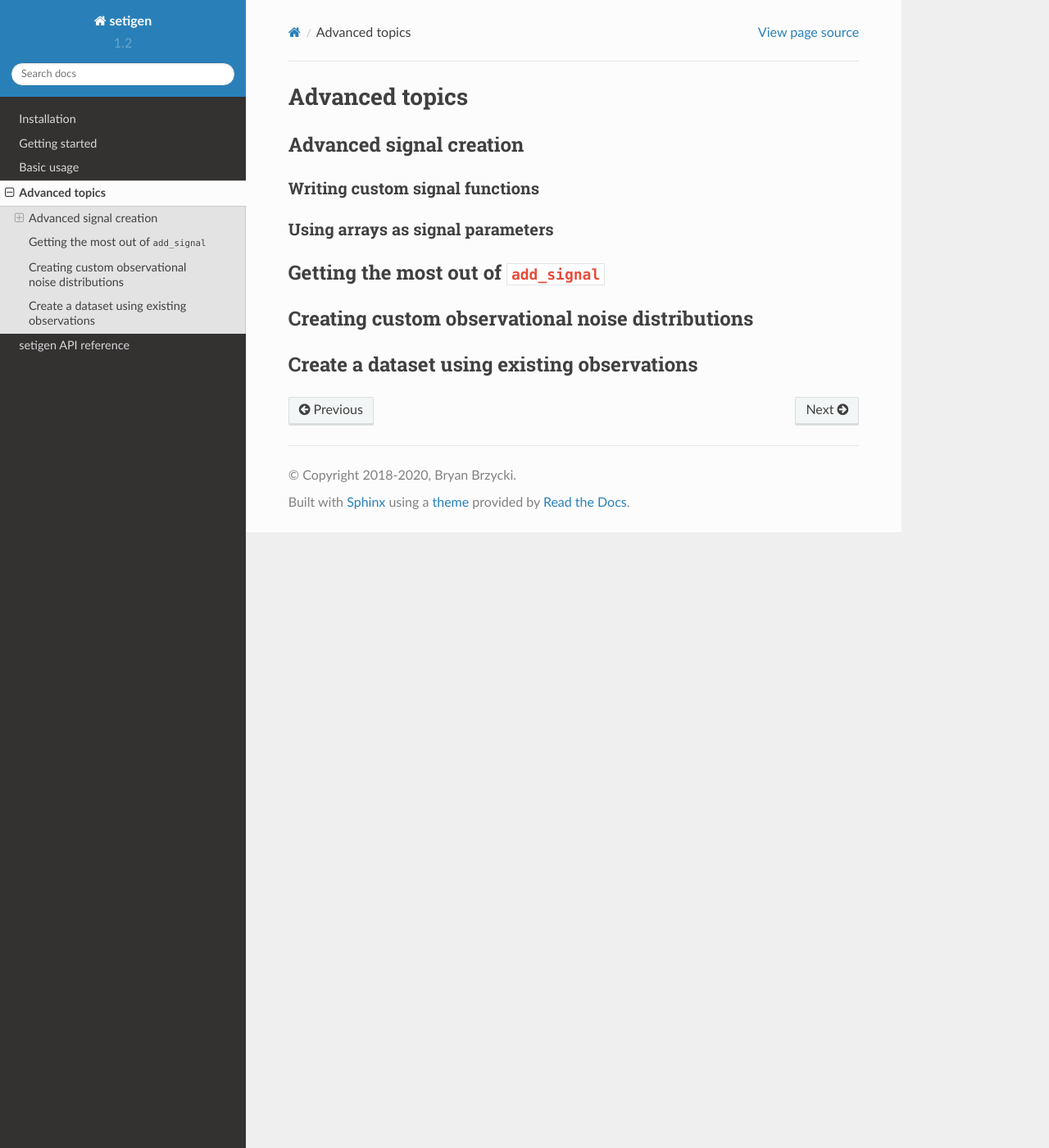
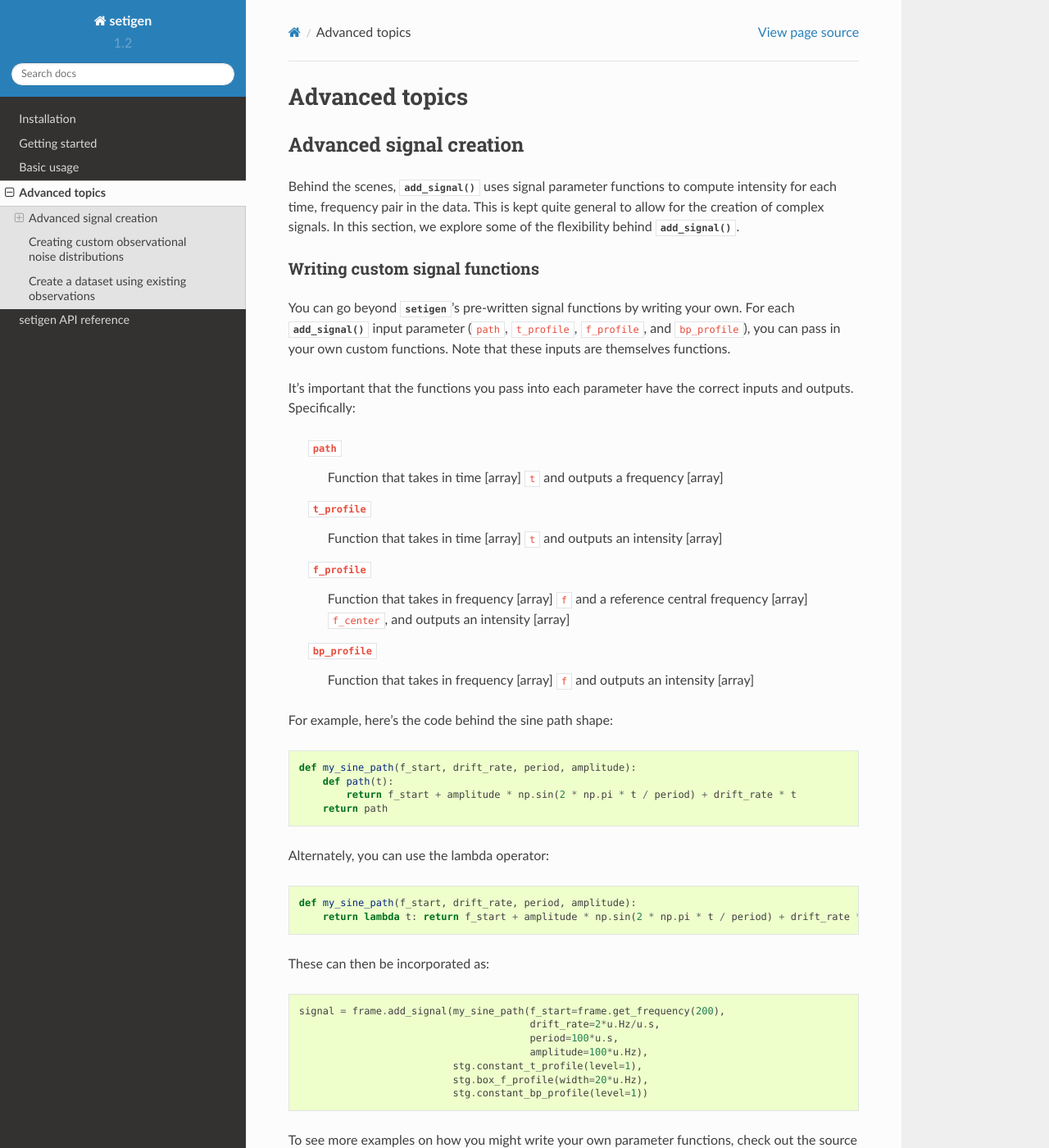
Before and after one commit to bbrzycki/setigen, a Sphinx documentation site: the page built from docs/source/advanced.rst, in a window 1280 px wide and 1400 px high. Shown: the whole window at 82% size. Built offline with Sphinx 7.4.7 and the Read the Docs theme 2.0.0, drawn with Linux system fonts in a browser that asks for light colours; some of the changed text lies outside the part shown.

Commit message:
Write custom add_signal parameter doc section

```diff
--- a/docs/source/advanced.rst
+++ b/docs/source/advanced.rst
@@ -5,28 +5,116 @@ Advanced topics
 ===============
 
 Advanced signal creation
--------------------------
+------------------------
+
+Behind the scenes, :func:`~setigen.frame.Frame.add_signal` uses signal parameter
+functions to compute intensity for each time, frequency pair in the data. This
+is kept quite general to allow for the creation of complex signals. In this
+section, we explore some of the flexibility behind :func:`~setigen.frame.Frame.add_signal`.
 
 Writing custom signal functions
-~~~~~~~~~~~~~~~~~~~~~~~~~~~~~~~~~
+^^^^^^^^^^^^^^^^^^^^^^^^^^^^^^^
+
+You can go beyond :mod:`setigen`'s pre-written signal functions by
+writing your own. For each :func:`~setigen.frame.Frame.add_signal` input parameter
+(:code:`path`, :code:`t_profile`, :code:`f_profile`, and :code:`bp_profile`),
+you can pass in your own custom functions. Note that these inputs are themselves functions.
+
+It's important that the functions you pass into each parameter have the correct
+inputs and outputs. Specifically:
+
+    :code:`path`
+        Function that takes in time [array] ``t`` and outputs a frequency [array]
+
+    :code:`t_profile`
+        Function that takes in time [array] ``t`` and outputs an intensity [array]
+
+    :code:`f_profile`
+        Function that takes in frequency [array] ``f`` and a reference central
+        frequency [array] ``f_center``, and outputs an intensity [array]
+
+    :code:`bp_profile`
+        Function that takes in frequency [array] ``f`` and outputs an intensity [array]
+
+For example, here's the code behind the sine path shape:
+
+.. code-block:: Python
+
+    def my_sine_path(f_start, drift_rate, period, amplitude):
+        def path(t):
+            return f_start + amplitude * np.sin(2 * np.pi * t / period) + drift_rate * t
+        return path
+
+Alternately, you can use the lambda operator:
+
+.. code-block:: Python
+
+    def my_sine_path(f_start, drift_rate, period, amplitude):
+        return lambda t: return f_start + amplitude * np.sin(2 * np.pi * t / period) + drift_rate * t
+
+These can then be incorporated as:
+
+.. code-block:: Python
+
+    signal = frame.add_signal(my_sine_path(f_start=frame.get_frequency(200),
+                                           drift_rate=2*u.Hz/u.s,
+                                           period=100*u.s,
+                                           amplitude=100*u.Hz),
+                              stg.constant_t_profile(level=1),
+                              stg.box_f_profile(width=20*u.Hz),
+                              stg.constant_bp_profile(level=1))
+
+To see more examples on how you might write your own parameter functions, check out the
+source code behind the pre-written functions (setigen.funcs_).
+
+
+Using arrays as signal parameters
+^^^^^^^^^^^^^^^^^^^^^^^^^^^^^^^^^
+
+Sometimes it can be difficult to wrap up a desired signal property into a
+separate function, or perhaps there is external existing code that calculates
+desired properties. In these cases, we can also use arrays to describe these signals,
+instead of functions.
+
+.. code-block:: python
+
+    from astropy import units as u
+    import numpy as np
+    import setigen as stg
+    import matplotlib.pyplot as plt
+
+    frame = stg.Frame(fchans=1024*u.pixel,
+                      tchans=32*u.pixel,
+                      df=2.7939677238464355*u.Hz,
+                      dt=18.25361108*u.s,
+                      fch1=6095.214842353016*u.MHz)
+    frame.add_noise(x_mean=5, x_std=2, x_min=0)
+
+    path_array = np.random.rand(frame.get_frequency(200),
+                                frame.get_frequency(400),
+                                32)
+    t_profile_array = np.random.rand(frame.get_intensity(snr=20),
+                                     frame.get_intensity(snr=40),
+                                     32)
+
+    frame.add_signal(path_array,
+                     t_profile_array,
+                     stg.gaussian_f_profile(width=40*u.Hz),
+                     stg.constant_bp_profile(level=1))
+
+    fig = plt.figure(figsize=(10, 6))
+    frame.render()
+    plt.savefig('frame.png', bbox_inches='tight')
+    plt.show()
+
+.. image:: images/advanced_array_synth.png
 
 
 
+Optimization and accuracy
+^^^^^^^^^^^^^^^^^^^^^^^^^
 
 
-
-
-Using arrays as signal parameters
-~~~~~~~~~~~~~~~~~~~~~~~~~~~~~~~~~~~
-
-
-
-
-
-
-
-Getting the most out of :code:`add_signal`
---------------------------------------------
 
 
 
--- a/docs/source/getting_started.rst
+++ b/docs/source/getting_started.rst
@@ -6,7 +6,7 @@ Getting started
 
 The heart of |setigen| is the Frame object. For signal injection and manipulation, we call each snippet of time-frequency data a "frame." There are two main ways to initialize frames, starting from either resolution/size parameters or existing observational data.
 
-Here's a minimal working example for a purely synthetic frame, injecting a constant intensity signal into a background of Gaussian noise. Parameters in |setigen| are specified either in terms of SI units (Hz, s) or `astropy.units`, as in the example:
+Here's a minimal working example for a purely synthetic frame, injecting a constant intensity signal into a background of Gaussian noise. Parameters in |setigen| are specified either in terms of SI units (Hz, s) or :code:`astropy.units`, as in the example:
 
 .. code-block:: python
 
@@ -33,7 +33,7 @@ Here's a minimal working example for a purely synthetic frame, injecting a const
 
 .. image:: images/gs_synth_render.png
 
-This simple signal can also be generated using the method `frame.add_constant_signal`, which is optimized for created signals of constant intensity and drift rate in large frames:
+This simple signal can also be generated using the method :code:`frame.add_constant_signal`, which is optimized for created signals of constant intensity and drift rate in large frames:
 
 .. code-block:: python
 
```
Also changed, not shown: docs/source/basics.rst (+46 -15 lines).
